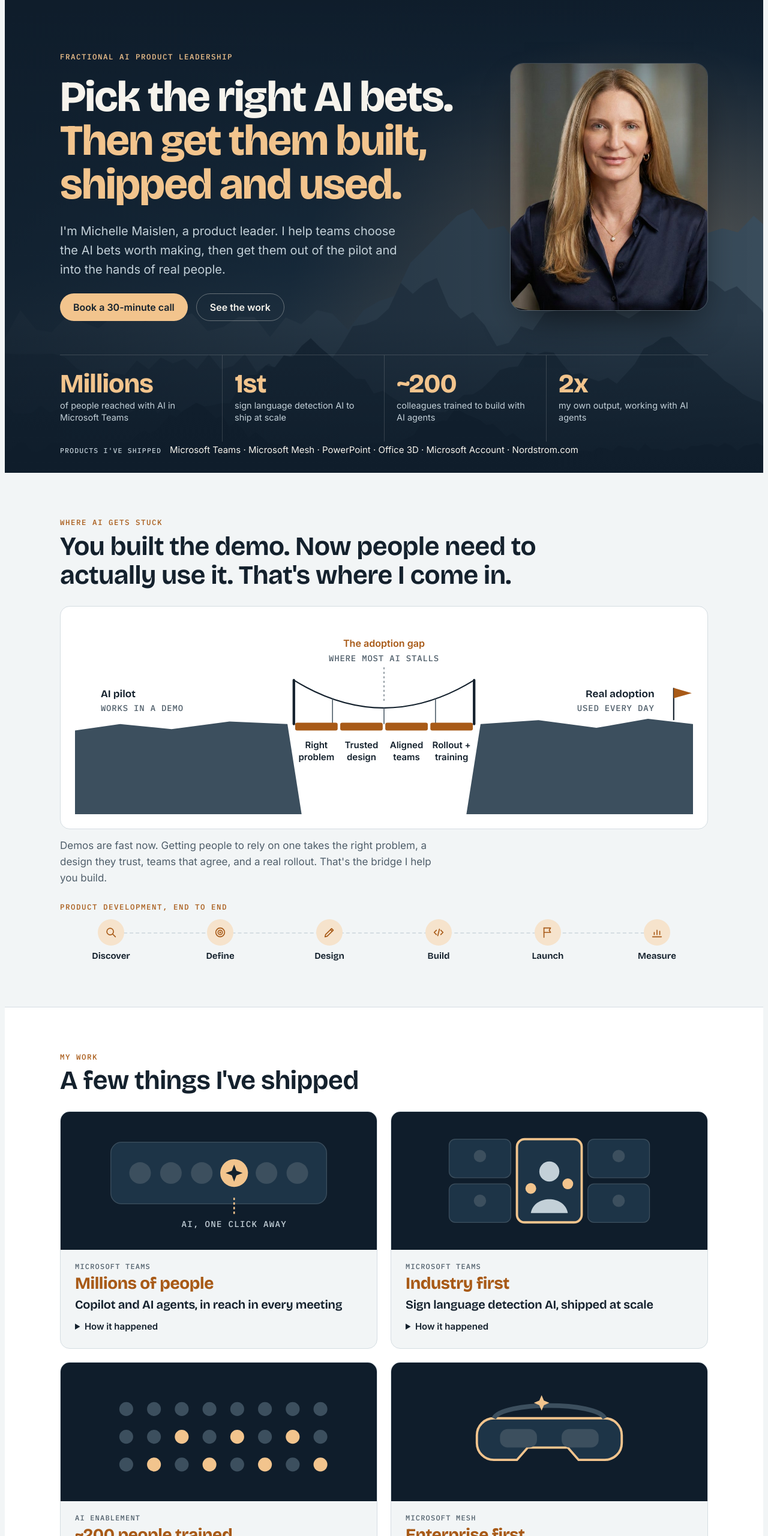
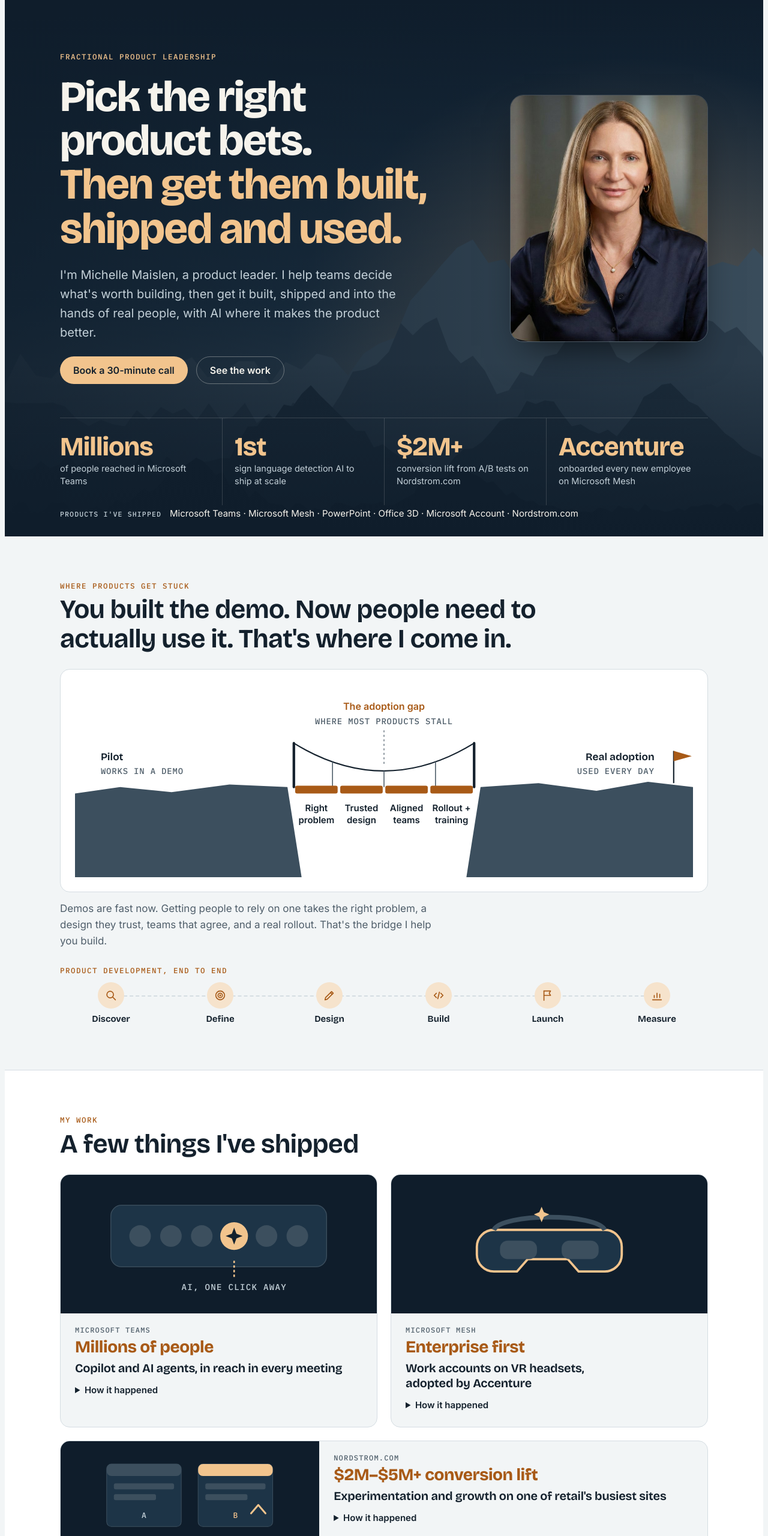
Before and after one commit to mmaislen/mmaislen.github.io, a plain HTML site: page index.html in a window 1280 px wide. Shown: the part 80-2640 px from the top of the page at 60% size. Drawn offline with nearby package versions, Linux system fonts and the light colour scheme.

Commit message:
Broaden positioning: product leadership first, AI as one tool
Co-Authored-By: Claude Opus 5.5 <noreply@anthropic.com>
Claude-Session: https://claude.ai/code/session_01MV51zmikApoFYyW9zNSm89

```diff
--- a/index.html
+++ b/index.html
@@ -5,13 +5,13 @@
 <meta name="viewport" content="width=device-width, initial-scale=1, viewport-fit=cover">
 <meta property="og:type" content="website">
 <meta property="og:url" content="https://mmaislen.github.io/">
-<meta property="og:title" content="333 Consulting: Fractional AI product leadership">
-<meta property="og:description" content="Pick the right AI bets. Then get them built, shipped and used.">
+<meta property="og:title" content="333 Consulting: Fractional product leadership">
+<meta property="og:description" content="Pick the right product bets. Then get them built, shipped and used.">
 <meta property="og:image" content="https://mmaislen.github.io/og-image.png">
 <meta property="og:image:width" content="1200">
 <meta property="og:image:height" content="627">
 <meta name="twitter:card" content="summary_large_image">
-<meta name="description" content="Pick the right AI bets. Then get them built, shipped and used.">
+<meta name="description" content="Pick the right product bets. Then get them built, shipped and used.">
 <title>333 Consulting</title>
 <meta name="claude:viewport-fit-sides" content="cover">
 <meta name="description" content="Michelle Maislen helps teams turn AI plans into products people actually use.">
@@ -256,9 +256,9 @@
     </nav>
     <div class="hero-grid">
       <div class="hero-body">
-        <p class="eyebrow">Fractional AI product leadership</p>
-        <h1>Pick the right AI bets.<br> <em>Then get them built, shipped and used.</em></h1>
-        <p class="sub">I'm Michelle Maislen, a product leader. I help teams choose the AI bets worth making, then get them out of the pilot and into the hands of real people.</p>
+        <p class="eyebrow">Fractional product leadership</p>
+        <h1>Pick the right product bets.<br> <em>Then get them built, shipped and used.</em></h1>
+        <p class="sub">I'm Michelle Maislen, a product leader. I help teams decide what's worth building, then get it built, shipped and into the hands of real people, with AI where it makes the product better.</p>
         <div class="actions">
           <a class="btn btn-primary" href="#contact">Book a 30-minute call</a>
           <a class="btn btn-ghost" href="#work">See the work</a>
@@ -267,10 +267,10 @@
       <figure class="hero-photo"><img src="headshot.jpg" alt="Michelle Maislen" width="640" height="800"></figure>
     </div>
     <div class="stats">
-      <div class="stat"><b>Millions</b><span>of people reached with AI in Microsoft Teams</span></div>
+      <div class="stat"><b>Millions</b><span>of people reached in Microsoft Teams</span></div>
       <div class="stat"><b>1st</b><span>sign language detection AI to ship at scale</span></div>
-      <div class="stat"><b>~200</b><span>colleagues trained to build with AI agents</span></div>
-      <div class="stat"><b>2x</b><span>my own output, working with AI agents</span></div>
+      <div class="stat"><b>$2M+</b><span>conversion lift from A/B tests on Nordstrom.com</span></div>
+      <div class="stat"><b>Accenture</b><span>onboarded every new employee on Microsoft Mesh</span></div>
     </div>
     <div class="shipped"><span>Products I've shipped</span><p>Microsoft Teams · Microsoft Mesh · PowerPoint · Office 3D · Microsoft Account · Nordstrom.com</p></div>
   </div>
@@ -280,11 +280,11 @@
   <section id="climb">
     <div class="wrap">
       <div class="section-head">
-        <p class="eyebrow">Where AI gets stuck</p>
+        <p class="eyebrow">Where products get stuck</p>
         <h2>You built the demo. Now people need to actually use it. That's where I come in.</h2>
       </div>
       <figure class="profile-wrap" style="margin:0">
-        <svg class="profile" viewBox="0 0 960 300" role="img" aria-label="A gap between two cliffs. On the left, an AI pilot that works in a demo. On the right, real adoption, used every day. The gap between them is where most AI stalls. Michelle builds the bridge across it, made of four planks: the right problem, trusted design, aligned teams, and rollout and training.">
+        <svg class="profile" viewBox="0 0 960 300" role="img" aria-label="A gap between two cliffs. On the left, a pilot that works in a demo. On the right, real adoption, used every day. The gap between them is where most products stall. Michelle builds the bridge across it, made of four planks: the right problem, trusted design, aligned teams, and rollout and training.">
           <path class="cliff" d="M0 300 L0 170 L70 160 L150 168 L240 156 L330 160 L352 300 Z"/>
           <path class="cliff" d="M608 300 L630 160 L720 154 L810 166 L890 152 L960 160 L960 300 Z"/>
           <line class="tower" x1="340" y1="160" x2="340" y2="92"/>
@@ -301,14 +301,14 @@
           <text class="plank-label" x="445" y="198" text-anchor="middle">Trusted</text><text class="plank-label" x="445" y="216" text-anchor="middle">design</text>
           <text class="plank-label" x="515" y="198" text-anchor="middle">Aligned</text><text class="plank-label" x="515" y="216" text-anchor="middle">teams</text>
           <text class="plank-label" x="585" y="198" text-anchor="middle">Rollout +</text><text class="plank-label" x="585" y="216" text-anchor="middle">training</text>
-          <text class="stage" x="40" y="118">AI pilot</text>
+          <text class="stage" x="40" y="118">Pilot</text>
           <text x="40" y="140">WORKS IN A DEMO</text>
           <text class="stage" x="900" y="118" text-anchor="end">Real adoption</text>
           <text x="900" y="140" text-anchor="end">USED EVERY DAY</text>
           <line class="flag-pole" x1="930" y1="154" x2="930" y2="104"/>
           <path class="flag" d="M930 104 L958 112 L930 120 Z"/>
           <text class="note note-accent" x="480" y="40" text-anchor="middle">The adoption gap</text>
-          <text x="480" y="62" text-anchor="middle">WHERE MOST AI STALLS</text>
+          <text x="480" y="62" text-anchor="middle">WHERE MOST PRODUCTS STALL</text>
           <path class="callout" d="M480 72 L480 128"/>
         </svg>
       </figure>
@@ -343,6 +343,41 @@
             <p class="result">Millions of people</p>
             <h3>Copilot and AI agents, in reach in every meeting</h3>
             <details><summary>How it happened</summary><p>Copilot and AI agents were already in Teams, but people had to hunt for them. So I redesigned the meeting controls at the center of every meeting to put Copilot, Facilitator, Interpreter and AI notes one click away. People used AI more, ran into less friction, and told us they liked it.</p></details>
+          </div>
+        </article>
+        <article class="card">
+          <div class="art" aria-hidden="true">
+            <svg viewBox="0 0 320 140">
+              <path d="M88 52 h144 a22 22 0 0 1 22 22 v10 a22 22 0 0 1 -22 22 h-34 l-14 -16 h-52 l-14 16 h-30 a22 22 0 0 1 -22 -22 v-10 a22 22 0 0 1 22 -22Z" fill="#1d3447" stroke="#f2c48d" stroke-width="3"/>
+              <path d="M88 52 c10 -22 134 -22 144 0" fill="none" stroke="#3c4f5e" stroke-width="6"/>
+              <g fill="#3c4f5e"><rect x="96" y="66" width="48" height="24" rx="10"/><rect x="176" y="66" width="48" height="24" rx="10"/></g>
+              <path d="M150 22 l3 7 7 3 -7 3 -3 7 -3 -7 -7 -3 7 -3Z" fill="#f2c48d"/>
+            </svg>
+          </div>
+          <div class="body">
+            <span class="where">Microsoft Mesh</span>
+            <p class="result">Enterprise first</p>
+            <h3>Work accounts on VR headsets, adopted by Accenture</h3>
+            <details><summary>How it happened</summary><p>Companies wanted employees in immersive meetings, but headsets didn't work with their work accounts. I led the device strategy that let people sign in to Meta Quest with Microsoft 365 and use PowerPoint, Word and Loop in 3D. Accenture used it to onboard all of its new employees.</p></details>
+          </div>
+        </article>
+        <article class="card wide">
+          <div class="art" aria-hidden="true">
+            <svg viewBox="0 0 320 140">
+              <g fill="#1d3447" stroke="#3c4f5e"><rect x="22" y="18" width="124" height="104" rx="8"/><rect x="174" y="18" width="124" height="104" rx="8"/></g>
+              <rect x="22" y="18" width="124" height="20" rx="8" fill="#3c4f5e"/>
+              <rect x="174" y="18" width="124" height="20" rx="8" fill="#f2c48d"/>
+              <g fill="#3c4f5e"><rect x="34" y="50" width="100" height="10" rx="3"/><rect x="34" y="68" width="70" height="10" rx="3"/><rect x="186" y="50" width="100" height="10" rx="3"/><rect x="186" y="68" width="70" height="10" rx="3"/></g>
+              <text x="84" y="108" text-anchor="middle" fill="#c3d0d8" font-family="IBM Plex Mono, monospace" font-size="13">A</text>
+              <text x="236" y="108" text-anchor="middle" fill="#f2c48d" font-family="IBM Plex Mono, monospace" font-size="13">B</text>
+              <path d="M262 100 l12 -14 12 14" fill="none" stroke="#f2c48d" stroke-width="3" stroke-linecap="round" stroke-linejoin="round"/>
+            </svg>
+          </div>
+          <div class="body">
+            <span class="where">Nordstrom.com</span>
+            <p class="result">$2M–$5M+ conversion lift</p>
+            <h3>Experimentation and growth on one of retail's busiest sites</h3>
+            <details><summary>How it happened</summary><p>On a site this busy, small changes add up fast. I ran A/B tests on the header and navigation that lifted conversion across the whole site, launched an Android banner that tripled app downloads, and led site updates for a record-breaking Anniversary Sale.</p></details>
           </div>
         </article>
         <article class="card">
@@ -385,41 +420,6 @@
             <details><summary>How it happened</summary><p>When I started training colleagues on an AI agent pilot, I expected technical questions. What I got was nerves. So I skipped the architecture and showed one plain-English example: “Schedule a meeting with my manager at 10am tomorrow.” About 200 people later, teams were building their own workflows.</p></details>
           </div>
         </article>
-        <article class="card">
-          <div class="art" aria-hidden="true">
-            <svg viewBox="0 0 320 140">
-              <path d="M88 52 h144 a22 22 0 0 1 22 22 v10 a22 22 0 0 1 -22 22 h-34 l-14 -16 h-52 l-14 16 h-30 a22 22 0 0 1 -22 -22 v-10 a22 22 0 0 1 22 -22Z" fill="#1d3447" stroke="#f2c48d" stroke-width="3"/>
-              <path d="M88 52 c10 -22 134 -22 144 0" fill="none" stroke="#3c4f5e" stroke-width="6"/>
-              <g fill="#3c4f5e"><rect x="96" y="66" width="48" height="24" rx="10"/><rect x="176" y="66" width="48" height="24" rx="10"/></g>
-              <path d="M150 22 l3 7 7 3 -7 3 -3 7 -3 -7 -7 -3 7 -3Z" fill="#f2c48d"/>
-            </svg>
-          </div>
-          <div class="body">
-            <span class="where">Microsoft Mesh</span>
-            <p class="result">Enterprise first</p>
-            <h3>Work accounts on VR headsets, adopted by Accenture</h3>
-            <details><summary>How it happened</summary><p>Companies wanted employees in immersive meetings, but headsets didn't work with their work accounts. I led the device strategy that let people sign in to Meta Quest with Microsoft 365 and use PowerPoint, Word and Loop in 3D. Accenture used it to onboard all of its new employees.</p></details>
-          </div>
-        </article>
-        <article class="card wide">
-          <div class="art" aria-hidden="true">
-            <svg viewBox="0 0 320 140">
-              <g fill="#1d3447" stroke="#3c4f5e"><rect x="22" y="18" width="124" height="104" rx="8"/><rect x="174" y="18" width="124" height="104" rx="8"/></g>
-              <rect x="22" y="18" width="124" height="20" rx="8" fill="#3c4f5e"/>
-              <rect x="174" y="18" width="124" height="20" rx="8" fill="#f2c48d"/>
-              <g fill="#3c4f5e"><rect x="34" y="50" width="100" height="10" rx="3"/><rect x="34" y="68" width="70" height="10" rx="3"/><rect x="186" y="50" width="100" height="10" rx="3"/><rect x="186" y="68" width="70" height="10" rx="3"/></g>
-              <text x="84" y="108" text-anchor="middle" fill="#c3d0d8" font-family="IBM Plex Mono, monospace" font-size="13">A</text>
-              <text x="236" y="108" text-anchor="middle" fill="#f2c48d" font-family="IBM Plex Mono, monospace" font-size="13">B</text>
-              <path d="M262 100 l12 -14 12 14" fill="none" stroke="#f2c48d" stroke-width="3" stroke-linecap="round" stroke-linejoin="round"/>
-            </svg>
-          </div>
-          <div class="body">
-            <span class="where">Nordstrom.com</span>
-            <p class="result">$2M–$5M+ conversion lift</p>
-            <h3>Experimentation and growth on one of retail's busiest sites</h3>
-            <details><summary>How it happened</summary><p>On a site this busy, small changes add up fast. I ran A/B tests on the header and navigation that lifted conversion across the whole site, launched an Android banner that tripled app downloads, and led site updates for a record-breaking Anniversary Sale.</p></details>
-          </div>
-        </article>
       </div>
       <div class="quotes">
         <figure class="quote">
@@ -456,10 +456,10 @@
             <div class="icon"><svg viewBox="0 0 24 24" fill="none" stroke="currentColor" stroke-width="1.8" stroke-linecap="round" stroke-linejoin="round" aria-hidden="true"><circle cx="12" cy="10" r="3.5"/><path d="M12 2.5v1.5M4.5 10H3M21 10h-1.5M6.7 4.7l1 1M17.3 4.7l-1 1"/><path d="M3 20l5-5 3 3 4-5 6 7Z"/></svg></div>
             <span class="trail-tag">Day hike</span>
           </div>
-          <h3>AI strategy sprint</h3>
+          <h3>Product strategy sprint</h3>
           <span class="badge">4–6 weeks</span>
-          <div class="best"><span>This is for you if</span><p>“We have more AI ideas than time, and need to pick the one worth building.”</p></div>
-          <div class="get"><span>You'll leave with</span><ul><li><svg viewBox="0 0 24 24" fill="none" stroke="currentColor" stroke-width="2.2" stroke-linecap="round" stroke-linejoin="round" aria-hidden="true"><path d="M5 12.5l4.5 4.5L19 7.5"/></svg><span>Prioritized AI use cases</span></li><li><svg viewBox="0 0 24 24" fill="none" stroke="currentColor" stroke-width="2.2" stroke-linecap="round" stroke-linejoin="round" aria-hidden="true"><path d="M5 12.5l4.5 4.5L19 7.5"/></svg><span>A roadmap and business case</span></li><li><svg viewBox="0 0 24 24" fill="none" stroke="currentColor" stroke-width="2.2" stroke-linecap="round" stroke-linejoin="round" aria-hidden="true"><path d="M5 12.5l4.5 4.5L19 7.5"/></svg><span>A working prototype of the top bet</span></li></ul></div>
+          <div class="best"><span>This is for you if</span><p>“We have more ideas than time, and need to pick the one worth building.”</p></div>
+          <div class="get"><span>You'll leave with</span><ul><li><svg viewBox="0 0 24 24" fill="none" stroke="currentColor" stroke-width="2.2" stroke-linecap="round" stroke-linejoin="round" aria-hidden="true"><path d="M5 12.5l4.5 4.5L19 7.5"/></svg><span>Prioritized opportunities, AI included</span></li><li><svg viewBox="0 0 24 24" fill="none" stroke="currentColor" stroke-width="2.2" stroke-linecap="round" stroke-linejoin="round" aria-hidden="true"><path d="M5 12.5l4.5 4.5L19 7.5"/></svg><span>A roadmap and business case</span></li><li><svg viewBox="0 0 24 24" fill="none" stroke="currentColor" stroke-width="2.2" stroke-linecap="round" stroke-linejoin="round" aria-hidden="true"><path d="M5 12.5l4.5 4.5L19 7.5"/></svg><span>A working prototype of the top bet</span></li></ul></div>
         </article>
         <article class="path">
           <div class="path-top">
@@ -482,7 +482,7 @@
         <h2>Good questions</h2>
       </div>
       <div class="faq">
-        <details><summary>Do you only work on AI?</summary><p>No. AI is where most teams need help right now, but I'm a product leader first. I've shipped collaboration tools, productivity apps, sign-in systems and eCommerce, and the same craft applies to all of them.</p></details>
+        <details><summary>Do you only work on AI?</summary><p>No. I'm a product leader first, and AI is one tool in the toolbox. I've shipped collaboration tools, productivity apps, VR and enterprise devices, sign-in systems and eCommerce. I bring AI in where it makes the product better, and I partner with engineering and data science teams on the model work itself.</p></details>
         <details><summary>Can we start small?</summary><p>Yes. Most people start with a 4–6 week strategy sprint. If it's useful, we keep going. If not, you still leave with a roadmap and a working prototype.</p></details>
         <details><summary>How soon can you start?</summary><p>Email me at <a href="mailto:mmaislen@gmail.com">mmaislen@gmail.com</a> or message me on LinkedIn, and I'll tell you where my calendar stands.</p></details>
         <details><summary>Do you work remotely?</summary><p>Yes. I'm based in North Bend, Washington, near Seattle, and I work with teams anywhere. I'm happy to come on site for kickoffs in the Seattle area.</p></details>
```
Also changed, not shown: og-image.png.
